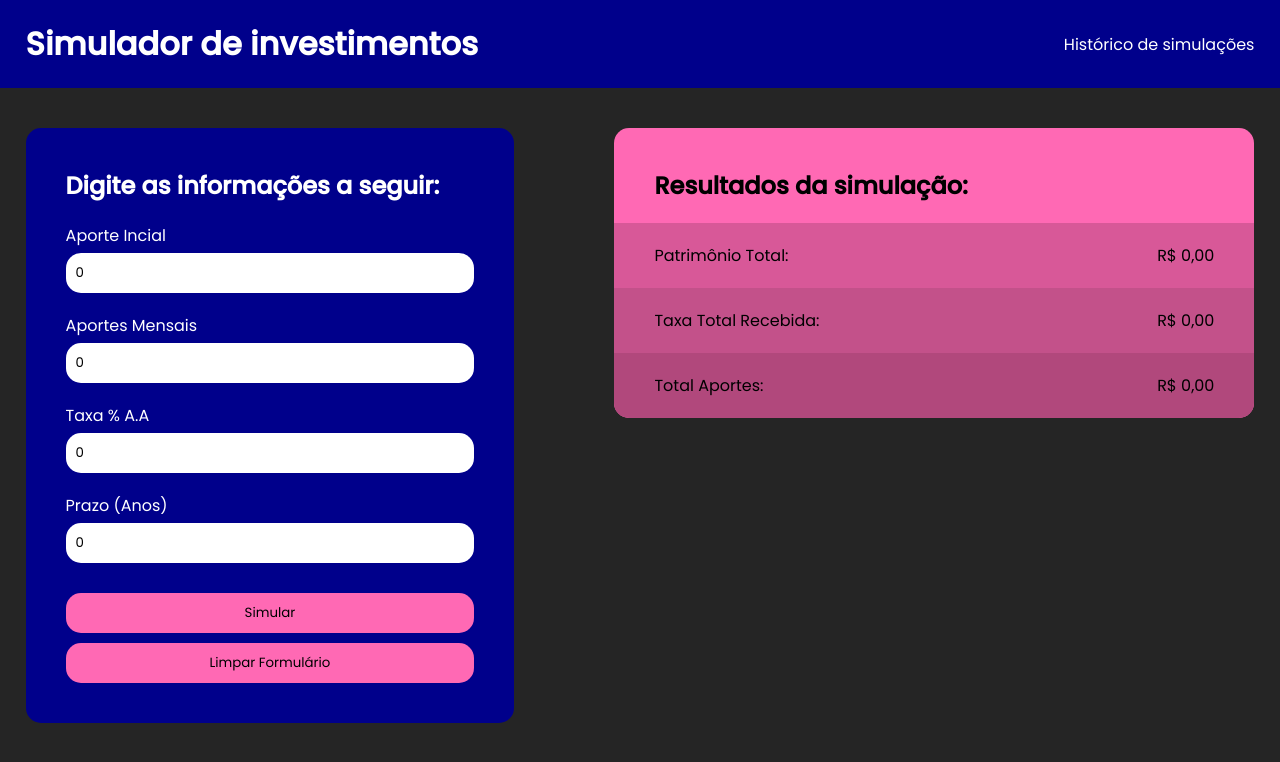
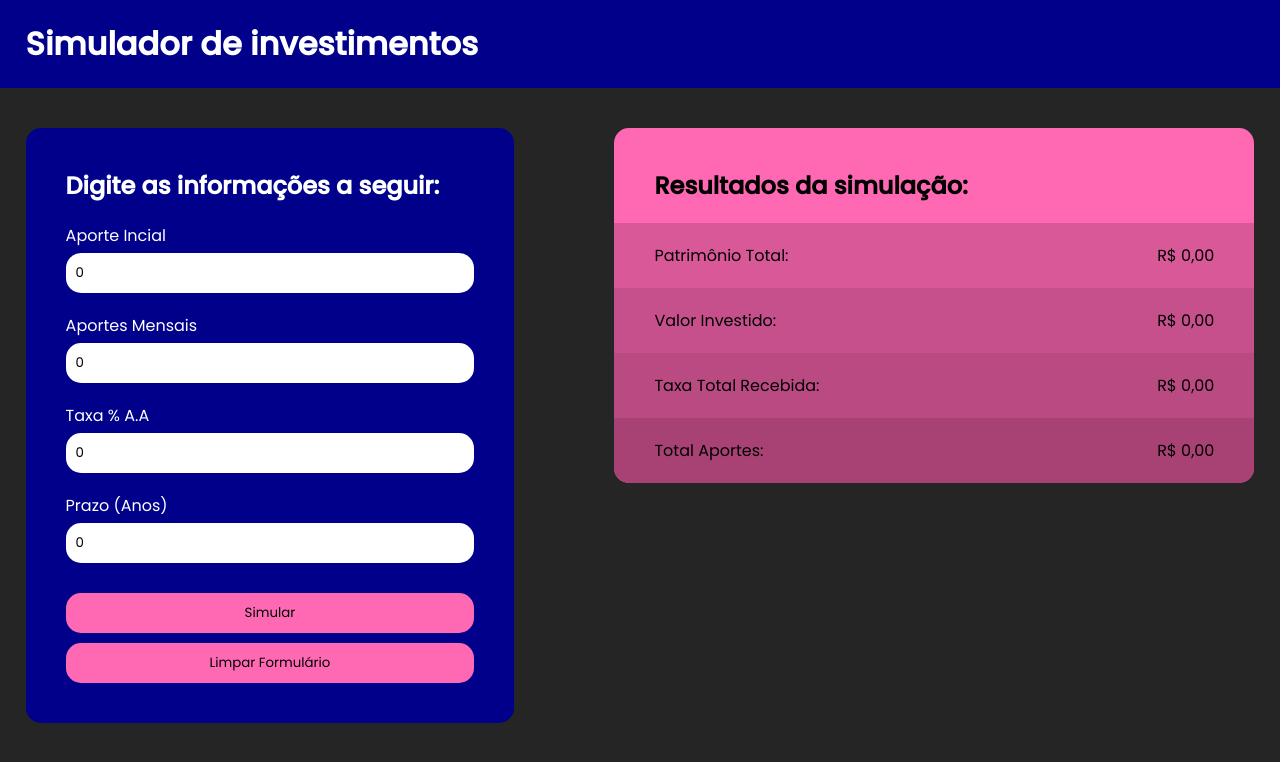
Before and after one commit to Joaoalen98/simulador-investimentos-react, a React (Create React App) app: page / in a window 1280 px wide. Shown: the top 762 px of the page. Built offline with nearby package versions, Linux system fonts and the light colour scheme.

Commit message:
refatorado código e adicionado campo de valor total investido nos resultados

```diff
--- /dev/null
+++ b/src/components/Header/Header.scss
@@ -0,0 +1,33 @@
+.header {
+    display: flex;
+    align-items: center;
+    justify-content: space-between;
+    background-color: darkblue;
+    padding: 20px 2%;
+
+    .header__titulo {
+        color: white;
+        transition: 0.5s;
+    }
+
+    .header__titulo:hover {
+        color: hotpink;
+        transition: 0.5s;
+    }
+
+    .navegacao__lista {
+        display: none;
+        list-style: none;
+    }
+
+    .navegacao__lista--link {
+        color: white;
+        text-decoration: none;
+        transition: 0.5s;
+    }
+
+    .navegacao__lista--link:hover {
+        color: hotpink;
+        transition: 0.5s;
+    }
+}
--- /dev/null
+++ b/src/components/Header/index.tsx
@@ -0,0 +1,18 @@
+import './Header.scss';
+
+function Header () {
+    return (
+        <header className="header">
+            <h1 className="header__titulo">Simulador de investimentos</h1>
+            <nav className="navegacao">
+                <ul className="navegacao__lista">
+                    <li className="navegacao__lista--item">
+                        <a href="#" className="navegacao__lista--link">Histórico de simulações</a>
+                    </li>
+                </ul>
+            </nav>
+      </header>
+    );
+}
+
+export default Header
--- a/src/components/Resultados/Resultados.scss
+++ b/src/components/Resultados/Resultados.scss
@@ -19,11 +19,15 @@
         }
 
         &:nth-of-type(2) {
-            background-color: rgb(195, 81, 138);
+            background-color: rgb(198, 80, 139);
+        }
+
+        &:nth-of-type(3) {
+            background-color: rgb(186, 74, 130);
         }
 
         &:last-of-type {
-            background-color: rgb(177, 72, 124);
+            background-color: rgb(168, 66, 117);
             border-bottom-left-radius: 15px;
             border-bottom-right-radius: 15px;
         }
--- a/src/components/Resultados/index.tsx
+++ b/src/components/Resultados/index.tsx
@@ -14,6 +14,9 @@ function Resultados ({ resultadosSimulacao } : Props) {
                 Patrimônio Total: <span>R$ {resultadosSimulacao.patrimonioTotal.toFixed(2).replace('.',',')}</span>
             </p>
             <p className="resultados__informacao">
+                Valor Investido: <span>R$ {resultadosSimulacao.valorInvestido.toFixed(2).replace('.',',')}</span>
+            </p>
+            <p className="resultados__informacao">
                 Taxa Total Recebida: <span>R$ {resultadosSimulacao.lucroTotal.toFixed(2).replace('.',',')}</span>
             </p>
             <p className="resultados__informacao">
--- a/src/interfaces/ResultadosSimulacao.ts
+++ b/src/interfaces/ResultadosSimulacao.ts
@@ -1,7 +1,8 @@
 interface ResultadosSimulacao {
+    patrimonioTotal: number,
+    valorInvestido: number,
     lucroTotal: number,
     aportesMensaisTotais: number,
-    patrimonioTotal: number,
     valoresPorMes: number[]
 }
 
--- a/src/pages/App.scss
+++ b/src/pages/App.scss
@@ -1,40 +1,4 @@
 .App {
-  /* header */
-
-  .header {
-    display: flex;
-    align-items: center;
-    justify-content: space-between;
-    background-color: darkblue;
-    padding: 20px 2%;
-  }
-
-  .header__titulo {
-      color: white;
-      transition: 0.5s;
-  }
-
-  .header__titulo:hover {
-      color: hotpink;
-      transition: 0.5s;
-  }
-
-  .navegacao__lista {
-      display: flex;
-      list-style: none;
-  }
-
-  .navegacao__lista--link {
-      color: white;
-      text-decoration: none;
-      transition: 0.5s;
-  }
-
-  .navegacao__lista--link:hover {
-      color: hotpink;
-      transition: 0.5s;
-  }
-
   /* main */
 
   .simulador {
--- a/src/pages/App.tsx
+++ b/src/pages/App.tsx
@@ -5,14 +5,16 @@ import FormSimulador from '../components/FormSimulador';
 import Resultados from '../components/Resultados';
 import DadosSimulacao from '../interfaces/DadosForm';
 import ResultadosSimulacao from '../interfaces/ResultadosSimulacao';
+import Header from '../components/Header';
 
 
 function App() {
 
   const [resultadosSimulacao, setResultadosSimulacao] = useState<ResultadosSimulacao>({
+    patrimonioTotal: 0,
+    valorInvestido: 0,
     lucroTotal: 0,
     aportesMensaisTotais: 0,
-    patrimonioTotal: 0,
     valoresPorMes: []
   });
 
@@ -42,26 +44,17 @@ function App() {
         }
 
       setResultadosSimulacao({
+          patrimonioTotal: valoresPorMes[valoresPorMes.length - 1],
+          valorInvestido: dadosForm.aporteInicial + aportesMensaisTotais,
           lucroTotal: valorAtual - (dadosForm.aporteInicial + aportesMensaisTotais),
           aportesMensaisTotais,
           valoresPorMes,
-          patrimonioTotal: valoresPorMes[valoresPorMes.length - 1]
       });
   }
 
   return (
-      <div className="App">
-        <header className="header">
-          <h1 className="header__titulo">Simulador de investimentos</h1>
-          <nav className="navegacao">
-              <ul className="navegacao__lista">
-                  <li className="navegacao__lista--item">
-                      <a href="#" className="navegacao__lista--link">Histórico de simulações</a>
-                  </li>
-              </ul>
-          </nav>
-      </header>
-
+    <div className="App">
+      <Header />
       <main className="simulador">
         <FormSimulador
           calcularRentabilidade={calcularRentabilidade}
```
